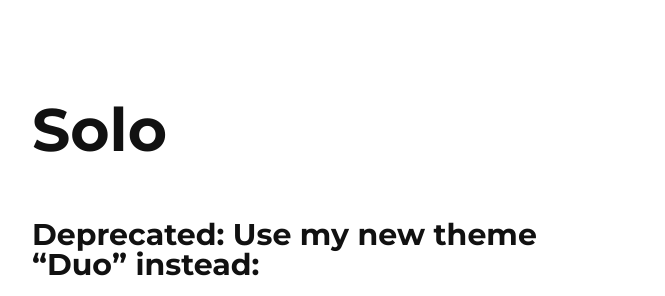
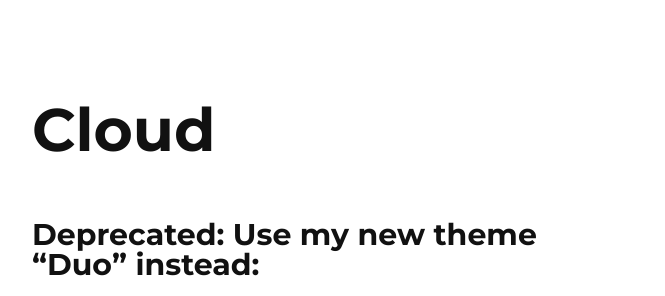
Before and after one commit to PendingUsername/PendingUsername.github.io, a Jekyll site: the page built from index.md, in a window 1280 px wide. Shown: the top 296 px of the page, without its empty margins (306-971 px from the left). Built offline with Jekyll 4.4.1, drawn with Linux system fonts in a browser that asks for light colours; our own code applies the rules of GitHub Pages for plain Markdown files.

Commit message:
Update _config.yml

```diff
--- a/_config.yml
+++ b/_config.yml
@@ -1,6 +1,6 @@
 # Site settings
 title: Cloude Resume Challenge, AWS Cloud Engineer
-tag_text: Solo
+tag_text: Cloud
 description: The Cloud Resume Challenge is a hands-on project designed to help you bridge the gap from cloud certification to cloud job.
 
 # Build settings
```
